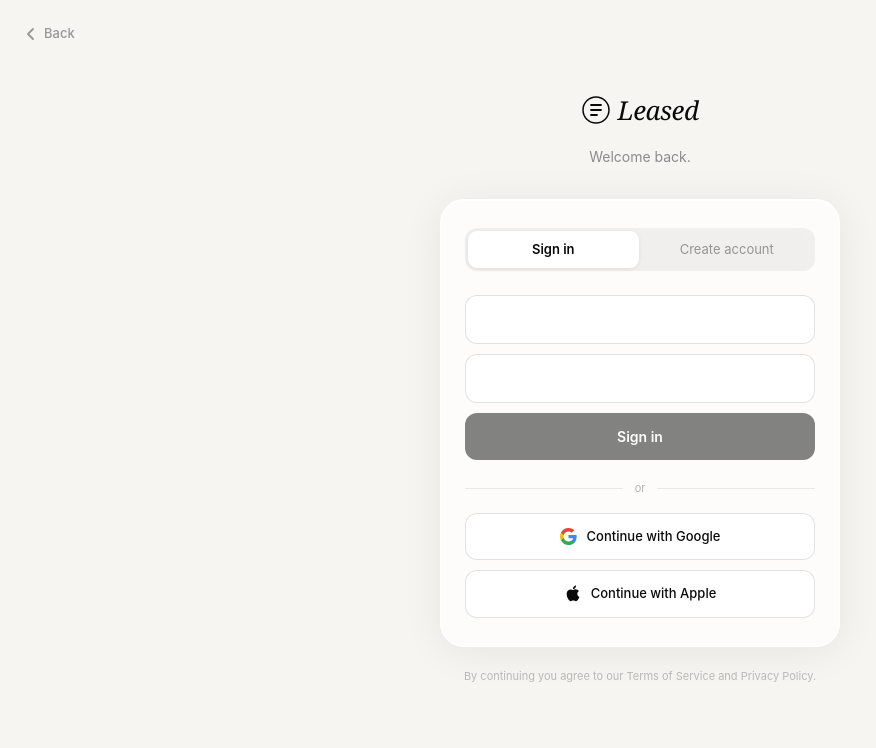
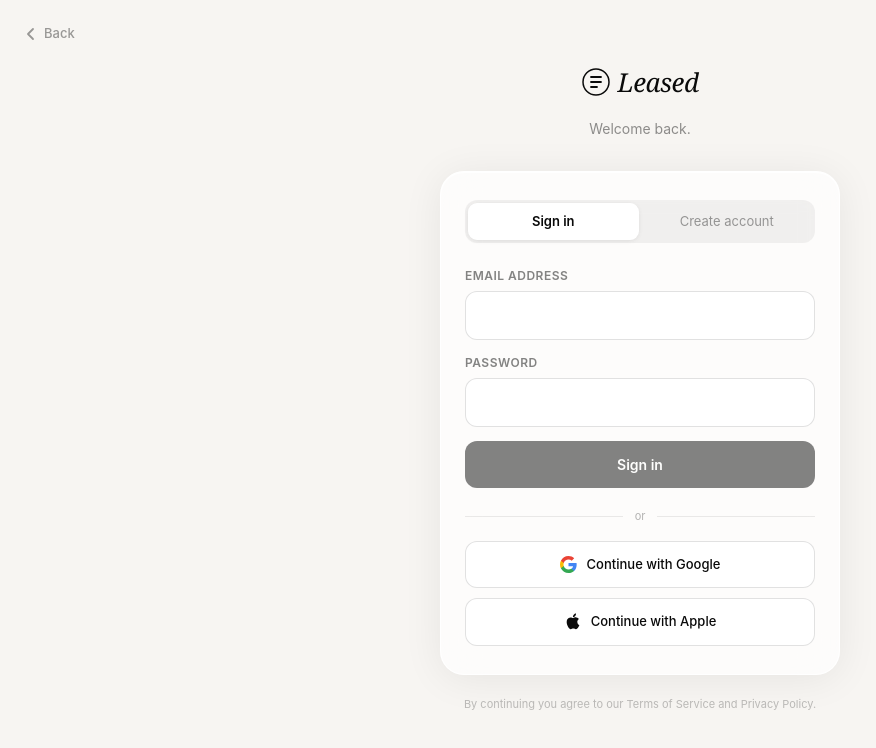
Before and after one commit to techscope-solutions/leased, a Next.js app: page /login in a window 1280 px wide. Shown: the top 748 px of the page, without its empty margins (0-876 px from the left). Built offline with nearby package versions, Linux system fonts and the light colour scheme; no server answers; a web font is replaced by a local one.

Commit message:
Add visible labels to login email and password fields
https://claude.ai/code/session_01BYgA15wqceMBGGjCm6sz48

```diff
--- a/src/app/login/page.tsx
+++ b/src/app/login/page.tsx
@@ -169,10 +169,14 @@ export default function LoginPage() {
               </div>
 
               {/* Email form */}
-              <form onSubmit={handleEmail} style={{ display: 'flex', flexDirection: 'column', gap: 10, marginBottom: 20 }}>
+              <form onSubmit={handleEmail} style={{ display: 'flex', flexDirection: 'column', gap: 14, marginBottom: 20 }}>
+                <div style={{ display: 'flex', flexDirection: 'column', gap: 6 }}>
+                  <label style={{ fontSize: 12, fontWeight: 600, letterSpacing: '0.04em', color: 'rgba(10,10,10,0.5)', textTransform: 'uppercase' }}>
+                    Email address
+                  </label>
                   <input
                     type="email"
-                  placeholder="Email address"
+                    placeholder="you@example.com"
                     value={email}
                     onChange={e => setEmail(e.target.value)}
                     required
@@ -184,9 +188,14 @@ export default function LoginPage() {
                       outline: 'none', boxSizing: 'border-box',
                     }}
                   />
+                </div>
+                <div style={{ display: 'flex', flexDirection: 'column', gap: 6 }}>
+                  <label style={{ fontSize: 12, fontWeight: 600, letterSpacing: '0.04em', color: 'rgba(10,10,10,0.5)', textTransform: 'uppercase' }}>
+                    Password
+                  </label>
                   <input
                     type="password"
-                  placeholder="Password"
+                    placeholder={mode === 'signup' ? 'At least 6 characters' : '••••••••'}
                     value={password}
                     onChange={e => setPassword(e.target.value)}
                     required
@@ -199,6 +208,7 @@ export default function LoginPage() {
                       outline: 'none', boxSizing: 'border-box',
                     }}
                   />
+                </div>
                 {error && (
                   <div style={{
                     padding: '10px 14px',
```
Lines whose indentation alone changed are shown as unchanged.
